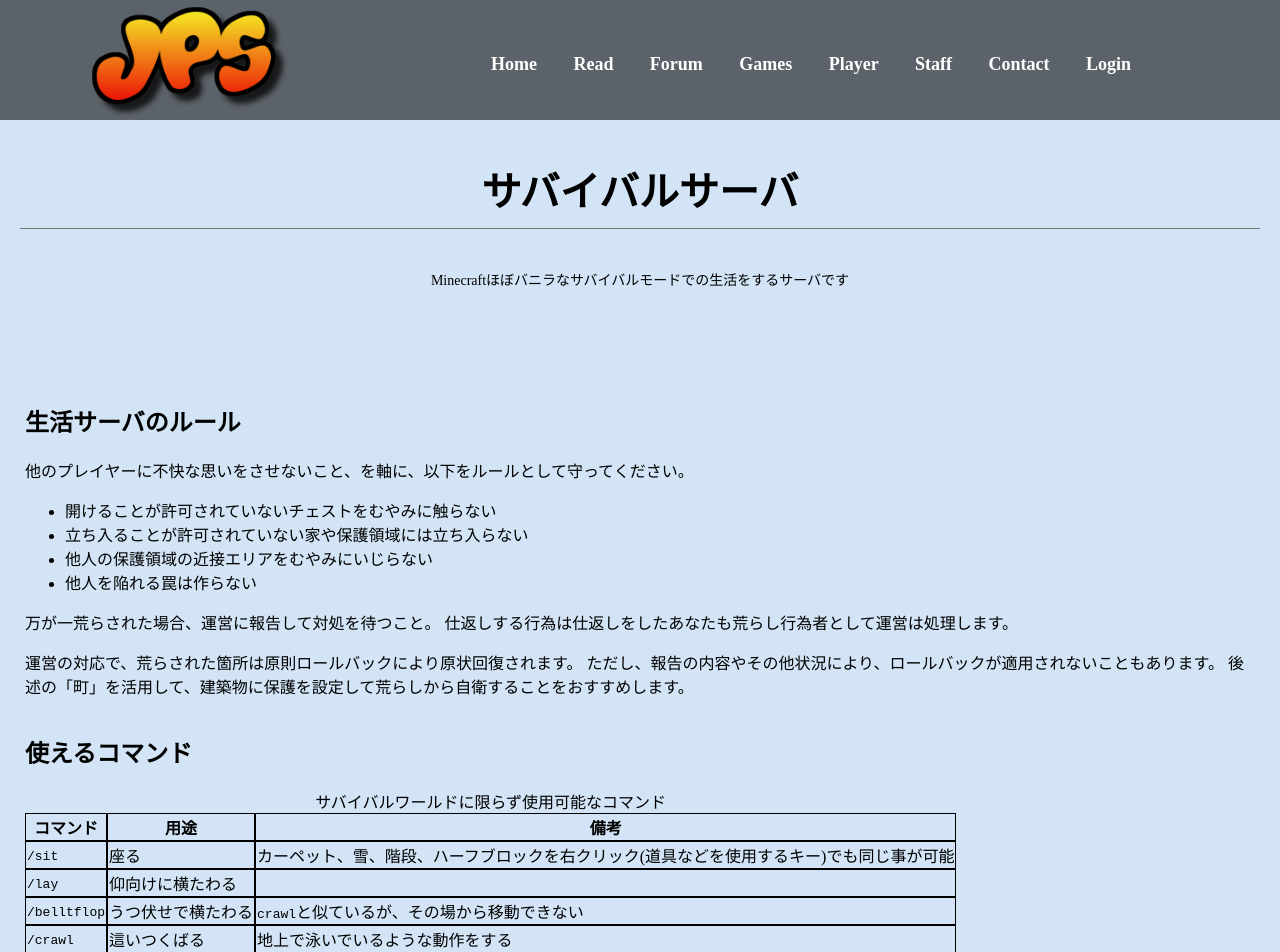
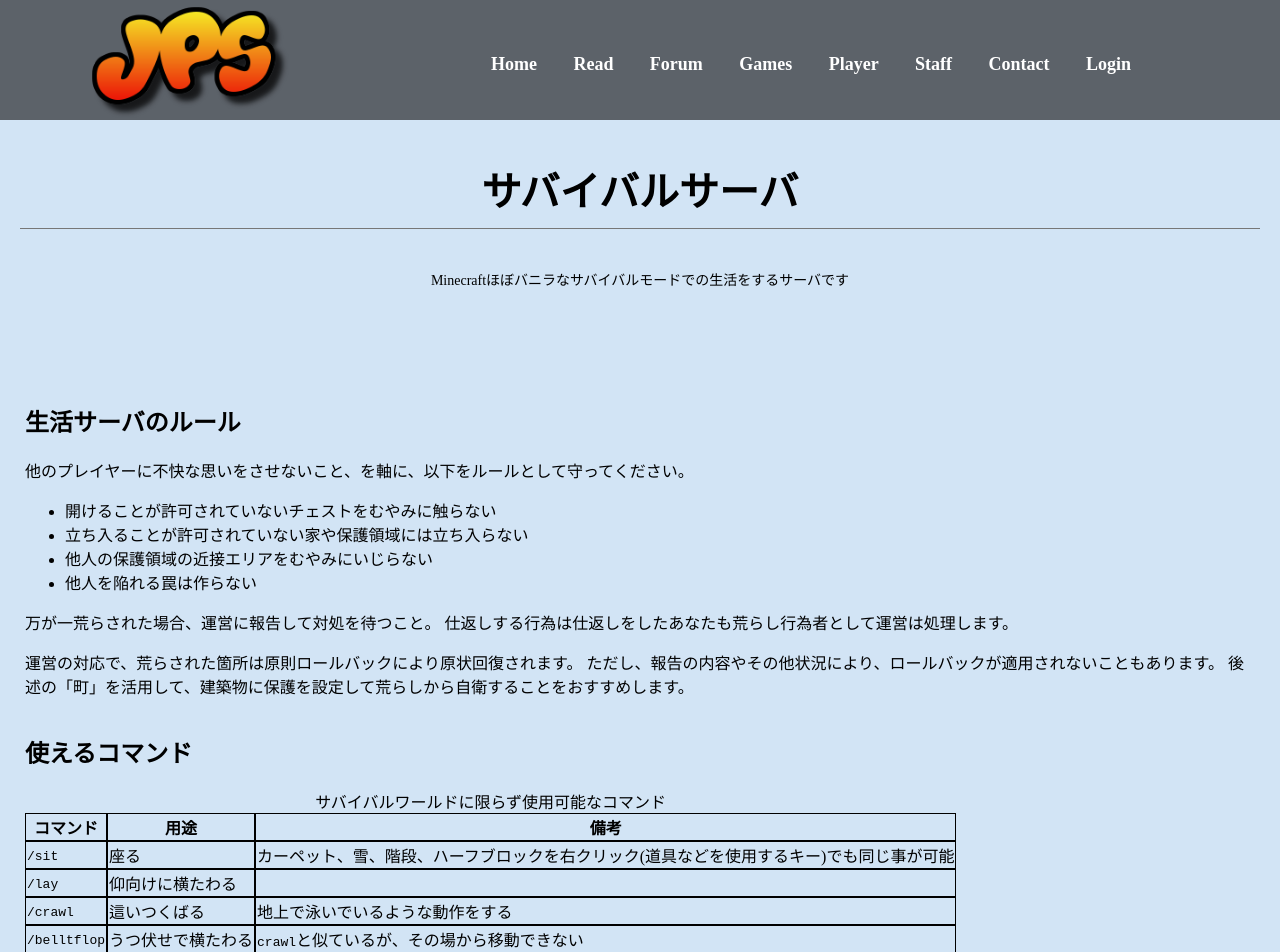
Before and after one commit to JavaJava19/jps.gg, a React (Create React App) app in the folder source/: page /game/survival in a window 1280 px wide. Shown: the top 952 px of the page. Built offline with nearby package versions, Linux system fonts and the light colour scheme; no server answers.

Commit message:
順番を入れ替えて、説明を読み易く

```diff
--- a/source/src/components/parts/game/Survival.js
+++ b/source/src/components/parts/game/Survival.js
@@ -35,9 +35,9 @@ const Survival = () => {
               <tr><td><code>/sit</code></td><td>座る</td>
                 <td>カーペット、雪、階段、ハーフブロックを右クリック(道具などを使用するキー)でも同じ事が可能</td></tr>
               <tr><td><code>/lay</code></td><td>仰向けに横たわる</td><td></td></tr>
+              <tr><td><code>/crawl</code></td><td>這いつくばる</td><td>地上で泳いでいるような動作をする</td></tr>
               <tr><td><code>/belltflop</code></td><td>うつ伏せで横たわる</td>
                 <td><code>crawl</code>と似ているが、その場から移動できない</td></tr>
-              <tr><td><code>/crawl</code></td><td>這いつくばる</td><td>地上で泳いでいるような動作をする</td></tr>
               <tr><td><code>/spin</code></td><td>回転する</td>
                 <td>トライデントの激流の固定＆地上バージョンのよう</td></tr>
             </tbody>
```
